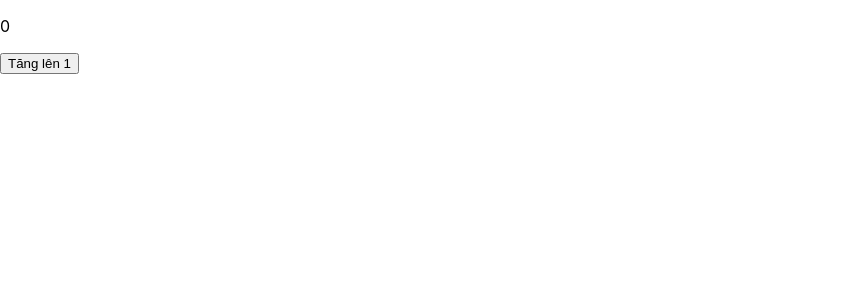
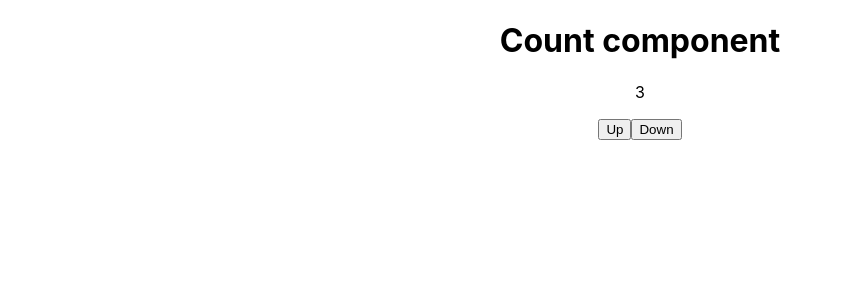
Before and after one commit to TtinTt/ra-learn-ractJs, a React (Create React App) app: page / in a window 1280 px wide. Shown: the top 300 px of the page, without its empty margins (0-843 px from the left). Built offline with nearby package versions, Linux system fonts and the light colour scheme.

Commit message:
no message

```diff
--- a/package.json
+++ b/package.json
@@ -8,7 +8,9 @@
     "@testing-library/user-event": "^13.5.0",
     "react": "^18.2.0",
     "react-dom": "^18.2.0",
+    "react-redux": "^8.1.0",
     "react-scripts": "5.0.1",
+    "redux": "^4.2.1",
     "web-vitals": "^2.1.4"
   },
   "scripts": {
--- a/src/App.js
+++ b/src/App.js
@@ -1,47 +1,12 @@
-import logo from "./logo.svg";
 import "./App.css";
-import React from "react";
+import Count from "./components/Count";
 
-// function App() {
-//   return (
-//     <div className="App">
-//       <header className="App-header">
-//         <img src={logo} className="App-logo" alt="logo" />
-//         <p>
-//           Edit <code>src/App.js</code> and save to reload.
-//         </p>
-//         <a
-//           className="App-link"
-//           href="https://reactjs.org"
-//           target="_blank"
-//           rel="noopener noreferrer"
-//         >
-//           Learn React
-//         </a>
-//       </header>
-//     </div>
-//   );
-// }
+function App() {
+  return (
+    <div className="App">
+      <Count />
+    </div>
+  );
+}
 
-class App extends React.Component {
-  constructor() {
-    super();
-    this.state = { number: 0 };
-  }
-
-  inceaseNumber() {
-    this.setState({
-      number: this.state.number + 1,
-    });
-  }
-
-  render() {
-    return (
-      <div>
-        <p>{this.state.number}</p>
-        <button onClick={() => this.inceaseNumber()}>Tăng lên 1</button>
-      </div>
-    );
-  }
-}
 export default App;
--- /dev/null
+++ b/src/actions/countAction.js
@@ -0,0 +1,13 @@
+export const upCount = (value) => {
+  return {
+    type: "UP_COUNT",
+    payload: value,
+  };
+};
+
+export const downCount = (value) => {
+  return {
+    type: "DOWN_COUNT",
+    payload: value,
+  };
+};
--- /dev/null
+++ b/src/components/Count.js
@@ -0,0 +1,26 @@
+import { useSelector, useDispatch } from "react-redux";
+import { upCount, downCount } from "../actions/countAction";
+
+export default function Count() {
+  const count = useSelector((state) => state.count);
+  const dispatch = useDispatch();
+
+  // Tăng count thêm 1 giá trị
+  const handleUp = () => {
+    dispatch(upCount(1));
+  };
+
+  // Giảm count xuống 1 giá trị
+  const handleDown = () => {
+    dispatch(downCount(1));
+  };
+
+  return (
+    <div>
+      <h1>Count component</h1>
+      <p>{count}</p>
+      <button onClick={handleUp}>Up</button>
+      <button onClick={handleDown}>Down</button>
+    </div>
+  );
+}
--- /dev/null
+++ b/src/reducers/countReducer.js
@@ -0,0 +1,26 @@
+const initState = {
+  count: 3,
+  // todos: []
+};
+
+const countReducer = (state = initState, action) => {
+  switch (action.type) {
+    case "UP_COUNT":
+      console.log("countReducer", "UP_COUNT");
+      return {
+        // ...state
+        count: state.count + action.payload,
+        // todo: action.payload // {name: 'task 1', isFinished: false}
+      };
+    case "DOWN_COUNT":
+      console.log("countReducer", "DOWN_COUNT");
+      return {
+        // ...state
+        count: state.count - action.payload,
+      };
+    default:
+      return state;
+  }
+};
+
+export default countReducer;
--- /dev/null
+++ b/src/store/countStore.js
@@ -0,0 +1,6 @@
+import countReducer from "../reducers/countReducer";
+import { createStore } from "redux";
+
+const countStore = createStore(countReducer);
+
+export default countStore;
```
Also changed, not shown: src/index.js (+10 -8 lines), New Text Document.txt (added), 1 other file (tests, documents, lock files or other folders).
